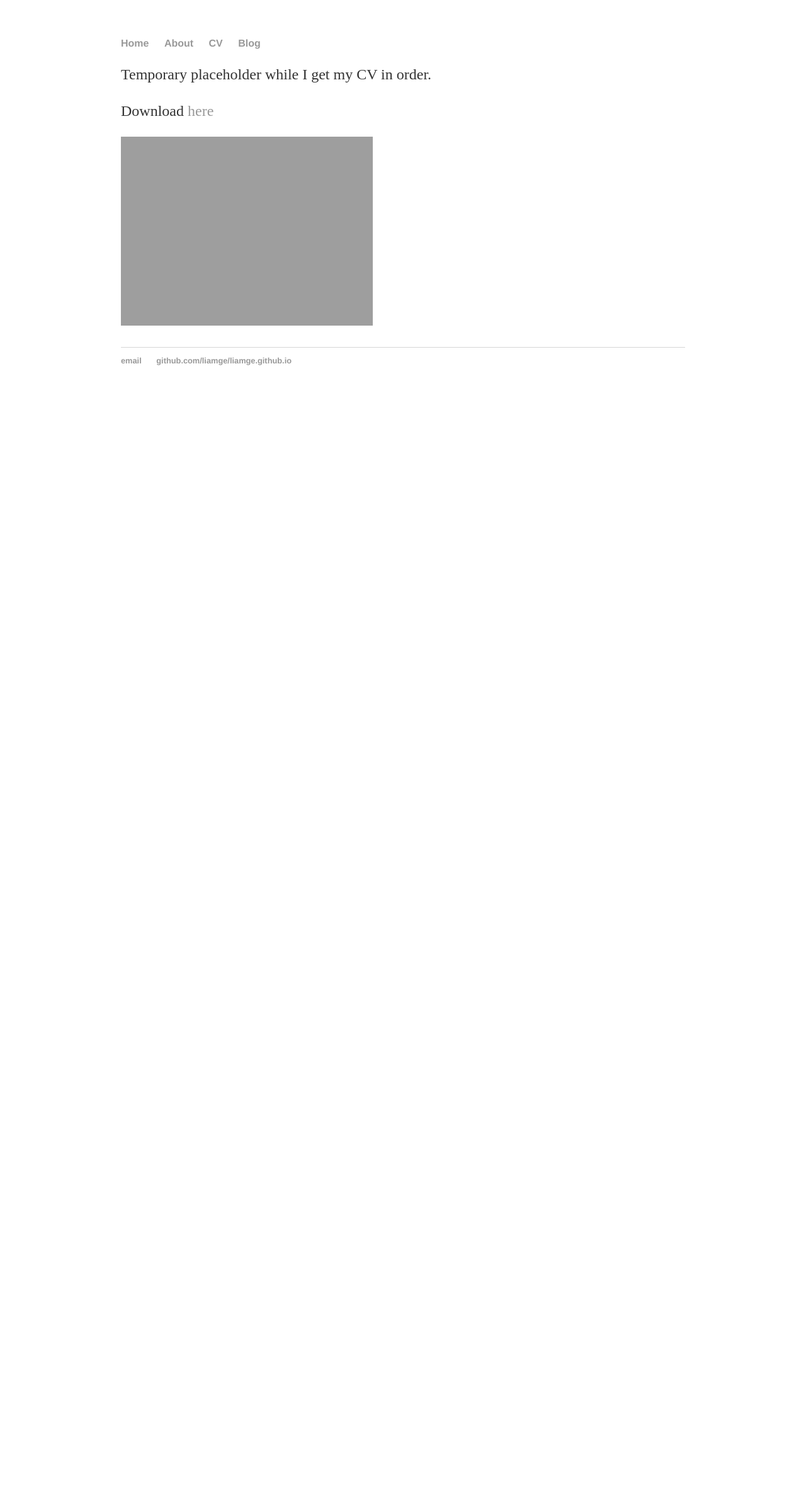
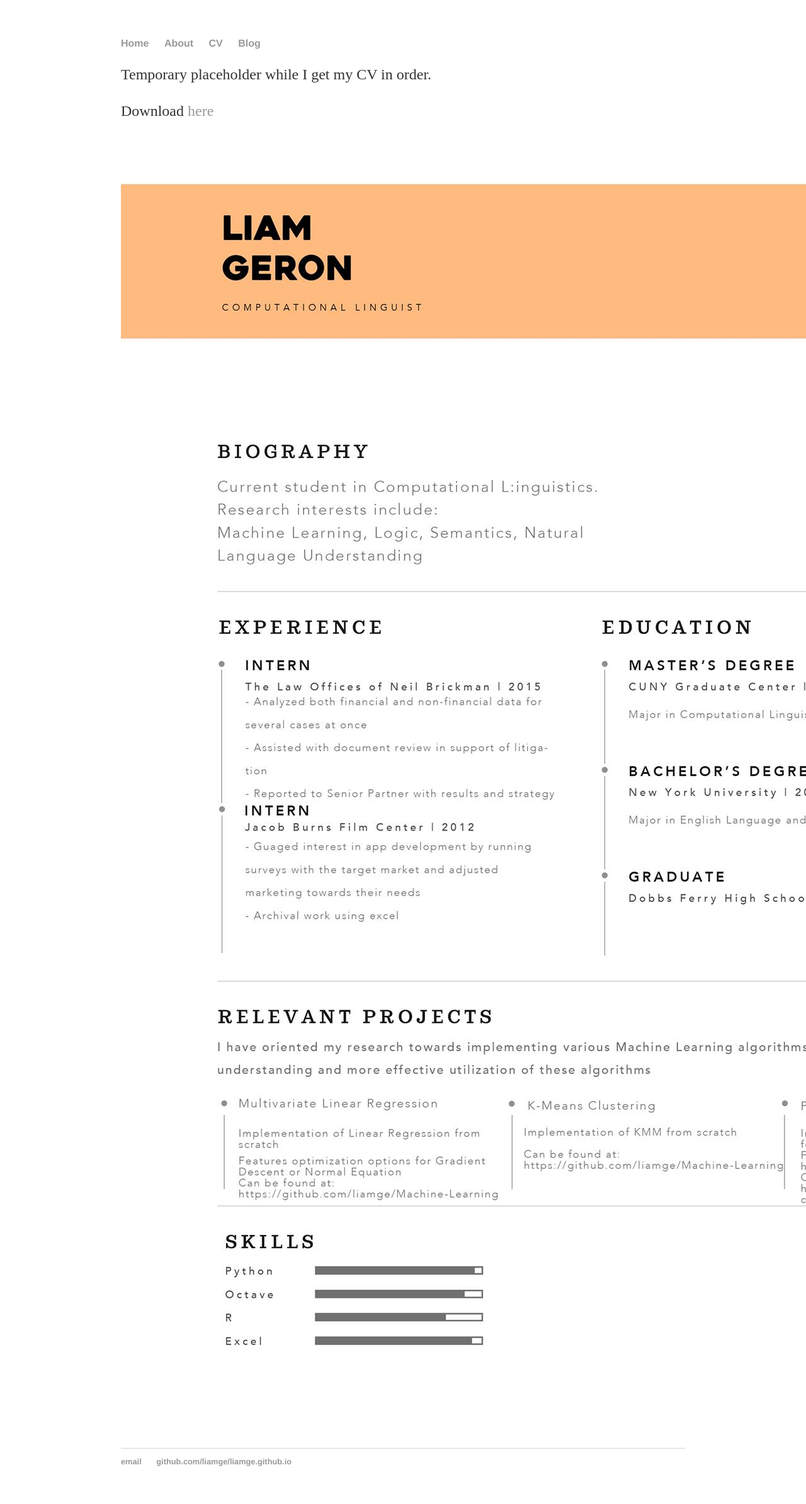
Before and after one commit to liamge/liamge.github.io, a Jekyll site: the page built from cv/index.md, in a window 1280 px wide. Shown: the whole page at 63% size. Built offline with Jekyll 4.4.1, drawn with Linux system fonts in a browser that asks for light colours; our own code applies the rules of GitHub Pages for plain Markdown files; before the commit the page ends 900 px from its top, so only the background shows below that.

Commit message:
Update index.md

```diff
--- a/cv/index.md
+++ b/cv/index.md
@@ -2,4 +2,4 @@ Temporary placeholder while I get my CV in order.
 
 Download [here](https://github.com/liamge/liamge.github.io/raw/master/images/resume.jpg)
 
-![resume](/images/resume.jpg =250x250)
+![resume](/images/resume.jpg)
```
